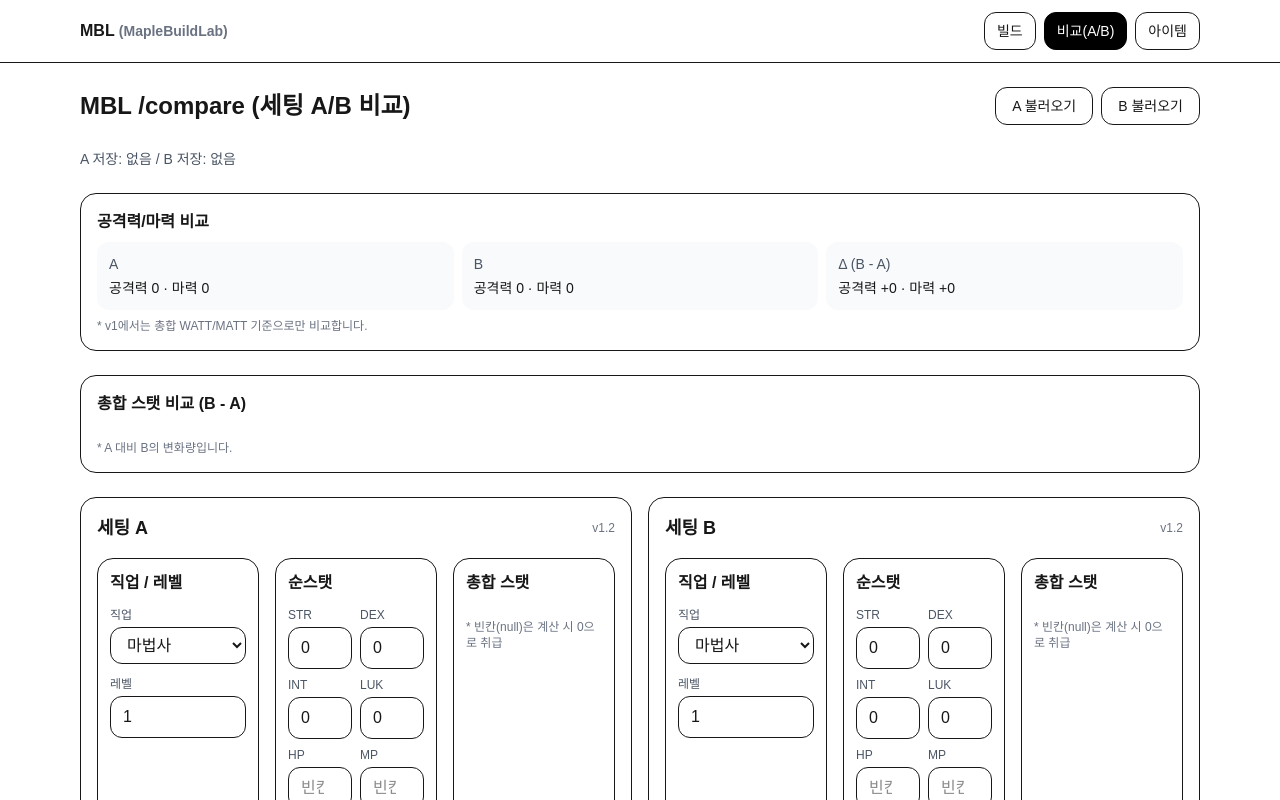
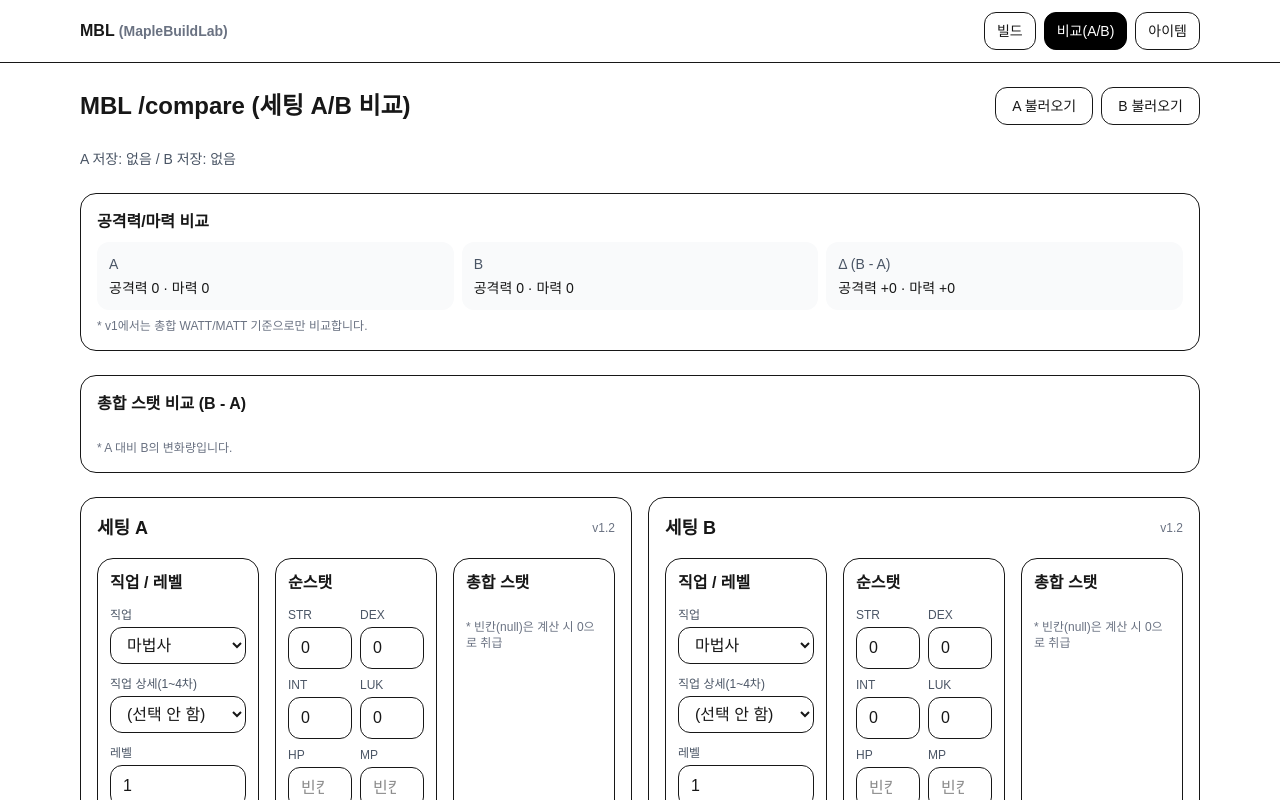
Before and after one commit to qjatjr48724/mbl, a Next.js app: page /compare in a window 1280 px wide. Shown: the top 800 px of the page. Built offline with nearby package versions, Linux system fonts and the light colour scheme.

Commit message:
직업 트리(1~4차) 데이터화 및 빌드에서 직업 상세 선택 추가

```diff
--- a/app/items/page.tsx
+++ b/app/items/page.tsx
@@ -1,6 +1,4 @@
-export default function Page() {
-    return <main style={{ padding: 24 }}>MBL /items</main>;
-  }"use client";
+"use client";
 
 import React from "react";
 import { ITEMS } from "@/lib/items";
--- a/components/BuildPanel.tsx
+++ b/components/BuildPanel.tsx
@@ -8,6 +8,8 @@ import { STAT_KEYS, addStats, normalizeStats, type StatKey, type Stats } from "@
 
 import CombatPowerCard from "@/components/CombatPowerCard";
 import { deriveCombatPower } from "@/lib/engine/combatPower";
+import { getJobOptionsByGroup, formatJobLabel } from "@/lib/jobs";
+
 
 const JOBS: JobKo[] = ["전사", "마법사", "궁수", "도적"];
 
@@ -101,8 +103,11 @@ export default function BuildPanel({
     }).slice(0, 50);
   }, [activeSlot, query, state.job, state.level]);
 
+
   const total = React.useMemo(() => calcTotal(state), [state]);
   const combatPower = React.useMemo(() => deriveCombatPower(total), [total]);
+  const jobOptions = React.useMemo(() => getJobOptionsByGroup(state.job), [state.job]);
+
 
   function openItemModal(item: ItemMaster) {
     setModalItem(item);
@@ -162,15 +167,46 @@ export default function BuildPanel({
             <select
               className="w-full rounded-xl border px-3 py-2"
               value={state.job}
-              onChange={(e) => setState((p) => ({ ...p, job: e.target.value as JobKo }))}
+              onChange={(e) =>
+                setState((p) => ({
+                  ...p,
+                  job: e.target.value as JobKo,
+                  jobDetail: null,
+                }))
+              }
+
             >
               {JOBS.map((j) => (
                 <option key={j} value={j}>
                   {j}
                 </option>
               ))}
+
             </select>
           </div>
+
+          <div className="space-y-1">
+            <div className="text-xs text-gray-600">직업 상세(1~4차)</div>
+            <select
+              className="w-full rounded-xl border px-3 py-2"
+              value={state.jobDetail ?? ""}
+              onChange={(e) =>
+                setState((p) => ({
+                  ...p,
+                  jobDetail: e.target.value === "" ? null : e.target.value,
+                }))
+              }
+            >
+              <option value="">(선택 안 함)</option>
+              {jobOptions.map((opt) => (
+                <option key={opt.id} value={opt.label}>
+                  {formatJobLabel(opt)}
+                </option>
+              ))}
+            </select>
+          </div>
+
+
 
           <div className="space-y-1">
             <div className="text-xs text-gray-600">레벨</div>
--- /dev/null
+++ b/data/jobs.ko.json
@@ -0,0 +1,109 @@
+{
+    "version": 1,
+    "groups": [
+      {
+        "id": "warrior",
+        "label": "전사",
+        "children": [
+          {
+            "id": "fighter",
+            "label": "파이터",
+            "tier": 1,
+            "children": [
+              { "id": "crusader", "label": "크루세이더", "tier": 2, "children": [{ "id": "hero", "label": "히어로", "tier": 3 }] }
+            ]
+          },
+          {
+            "id": "page",
+            "label": "페이지",
+            "tier": 1,
+            "children": [
+              { "id": "whiteknight", "label": "나이트", "tier": 2, "children": [{ "id": "paladin", "label": "팔라딘", "tier": 3 }] }
+            ]
+          },
+          {
+            "id": "spearman",
+            "label": "스피어맨",
+            "tier": 1,
+            "children": [
+              { "id": "dragonknight", "label": "용기사", "tier": 2, "children": [{ "id": "darkknight", "label": "다크나이트", "tier": 3 }] }
+            ]
+          }
+        ]
+      },
+      {
+        "id": "magician",
+        "label": "마법사",
+        "children": [
+          {
+            "id": "wizard_fp",
+            "label": "위자드(불/독)",
+            "tier": 1,
+            "children": [
+              { "id": "mage_fp", "label": "메이지(불/독)", "tier": 2, "children": [{ "id": "archmage_fp", "label": "아크메이지(불/독)", "tier": 3 }] }
+            ]
+          },
+          {
+            "id": "wizard_il",
+            "label": "위자드(썬/콜)",
+            "tier": 1,
+            "children": [
+              { "id": "mage_il", "label": "메이지(썬/콜)", "tier": 2, "children": [{ "id": "archmage_il", "label": "아크메이지(썬/콜)", "tier": 3 }] }
+            ]
+          },
+          {
+            "id": "cleric",
+            "label": "클레릭",
+            "tier": 1,
+            "children": [
+              { "id": "priest", "label": "프리스트", "tier": 2, "children": [{ "id": "bishop", "label": "비숍", "tier": 3 }] }
+            ]
+          }
+        ]
+      },
+      {
+        "id": "archer",
+        "label": "궁수",
+        "children": [
+          {
+            "id": "hunter",
+            "label": "헌터",
+            "tier": 1,
+            "children": [
+              { "id": "ranger", "label": "레인저", "tier": 2, "children": [{ "id": "bowmaster", "label": "보우마스터", "tier": 3 }] }
+            ]
+          },
+          {
+            "id": "crossbowman",
+            "label": "사수",
+            "tier": 1,
+            "children": [
+              { "id": "sniper", "label": "저격수", "tier": 2, "children": [{ "id": "marksman", "label": "신궁", "tier": 3 }] }
+            ]
+          }
+        ]
+      },
+      {
+        "id": "thief",
+        "label": "도적",
+        "children": [
+          {
+            "id": "assassin",
+            "label": "어쌔신",
+            "tier": 1,
+            "children": [
+              { "id": "hermit", "label": "허밋", "tier": 2, "children": [{ "id": "nightlord", "label": "나이트로드", "tier": 3 }] }
+            ]
+          },
+          {
+            "id": "bandit",
+            "label": "시프",
+            "tier": 1,
+            "children": [
+              { "id": "chiefbandit", "label": "시프마스터", "tier": 2, "children": [{ "id": "shadower", "label": "섀도어", "tier": 3 }] }
+            ]
+          }
+        ]
+      }
+    ]
+  }
--- /dev/null
+++ b/lib/jobs.ts
@@ -0,0 +1,47 @@
+import raw from "@/data/jobs.ko.json";
+import type { JobKo } from "@/lib/types";
+
+type JobNode = {
+  id: string;
+  label: string;
+  tier?: number;
+  children?: JobNode[];
+};
+
+type JobsKo = {
+  version: number;
+  groups: Array<{
+    id: string;
+    label: JobKo; // "전사" | "마법사" | "궁수" | "도적"
+    children: JobNode[];
+  }>;
+};
+
+const JOBS = raw as unknown as JobsKo;
+
+export type JobOption = {
+  id: string;
+  label: string;
+  tier: number;
+};
+
+function flatten(nodes: JobNode[], out: JobOption[] = []): JobOption[] {
+  for (const n of nodes) {
+    out.push({ id: n.id, label: n.label, tier: n.tier ?? 0 });
+    if (n.children?.length) flatten(n.children, out);
+  }
+  return out;
+}
+
+export function getJobOptionsByGroup(group: JobKo): JobOption[] {
+  const g = JOBS.groups.find((x) => x.label === group);
+  if (!g) return [];
+  return flatten(g.children);
+}
+
+// 표시용: tier에 따라 살짝 들여쓰기 느낌
+export function formatJobLabel(opt: JobOption): string {
+  const indent = opt.tier >= 2 ? "— " : "";
+  const indent2 = opt.tier >= 3 ? "—— " : "";
+  return `${indent2 || indent}${opt.label}`;
+}
--- a/lib/types.ts
+++ b/lib/types.ts
@@ -22,6 +22,7 @@ export type EquippedItem = {
 
 export type BuildState = {
   job: JobKo;
+  jobDetail?: string | null; // ✅ 추가: 예) "클레릭", "프리스트", "비숍" ...
   level: number;
   baseStats: Stats;
   equipped: Partial<Record<SlotKey, EquippedItem>>;
```
Lines whose indentation alone changed are shown as unchanged.
